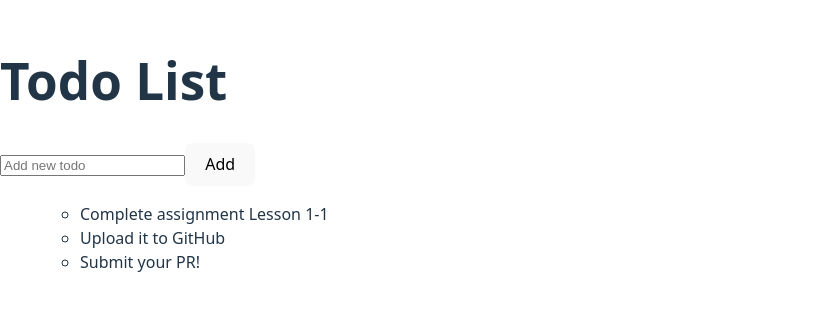
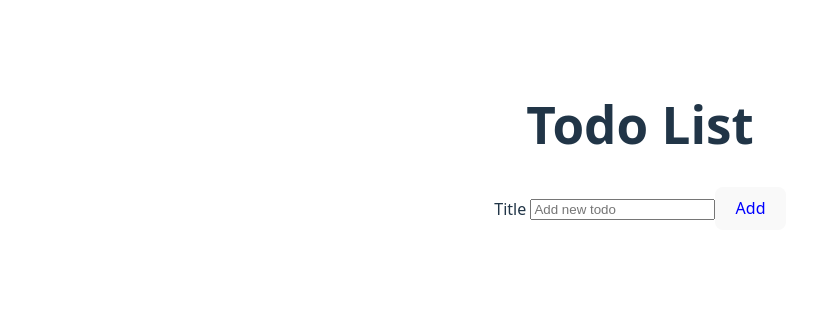
Before and after one commit to muginga72/todo-react, a React (Vite) app: page / in a window 1280 px wide. Shown: the part 246-556 px from the top of the page, without its empty margins (0-828 px from the left). Built offline with nearby package versions, Linux system fonts and the light colour scheme.

Commit message:
Week 3 - props and state and component instances

```diff
--- a/src/App.jsx
+++ b/src/App.jsx
@@ -1,14 +1,23 @@
-import React from 'react';
-import TodoListItem from './TodoListItem';
+import { useState } from 'react';
+import './App.css';
+import TodoList from './components/TodoList';
 import TodoForm from './components/TodoForm';
 
 function App() {
+  // Set statement
+  const [todoList, setTodoList] = useState([]);
+
+  function addTodo(title) {
+    const newTodo = { title, id: Date.now() };
+    setTodoList([...todoList, newTodo]);
+  }
+
   return (
     <div>
       <h1>Todo List</h1>
       {/* Rendering todo list and the form */}
-      <TodoForm/>
-      <TodoListItem />
+      <TodoForm onAddTodo={addTodo} />
+      <TodoList todoList={todoList} />
     </div>
   );
 }
--- a/src/TodoListItem.jsx
+++ /dev/null
@@ -1,13 +0,0 @@
-import React from 'react';
-import TodoList from './components/TodoList';
-
-function TodoListItem() {
-  return (
-    <ul>
-      {/* Rendering todo list */}
-      <TodoList/>
-    </ul>
-  );
-}
-
-export default TodoListItem;
--- a/src/components/TodoForm.jsx
+++ b/src/components/TodoForm.jsx
@@ -1,19 +1,24 @@
-import React from "react";
+import React, {useState} from "react";
 
 function TodoForm() {
+  const [newTodo, setNewTodo] = useState("");
+
+  const handleAddTodo = (e) => {
+    console.log(e);
+    e.preventDefault();
+    onAddTodo();
+    setNewTodo('');
+  }
+
   return(
-    <form>
+    <form onSubmit={handleAddTodo}>
       <div>
-        {/* <label>
-          <html></html>
-        </label> */}
-        <input
-          type="text"
-          name="title"
-          id="todoTitle"
+        <label htmlFor="todoTitle">Title </label>
+        <input type="text" name="title" id="todoTitle" required
+          value={newTodo}
           placeholder="Add new todo"
         />
-        <button>Add</button>
+        <button style={{color: "blue"}}>Add</button>
       </div>
     </form>
   )
--- a/src/components/TodoList.jsx
+++ b/src/components/TodoList.jsx
@@ -1,31 +1,12 @@
 import React from 'react';
+import TodoListItem from './TodoListItem';
 
-/* Array to store a variable TodoList */
-const todoList = [
-  {
-    id: '0',
-    title: 'Complete assignment Lesson 1-1'
-  },
-  {
-    id: '1',
-    title: 'Upload it to GitHub'
-  },
-  {
-    id: '2',
-    title: 'Submit your PR!'
-  },
-];
-
-function TodoList() {
+function TodoList({ todoList }) {
   return (
     <ul>
-      {/* Rendering todo list */}
-      {todoList.map(function (listItem) {
-        return <li key={listItem.id}>
-          <span>{listItem.title}</span>
-        </li>
-        }
-      )}
+      {todoList.map((todo) => (
+        <TodoListItem key={todo.id} todo={todo} />
+      ))}
     </ul>
   );
 }
--- /dev/null
+++ b/src/components/TodoListItem.jsx
@@ -0,0 +1,6 @@
+import React from "react";
+function TodoListItem({ todo: { title } }) {
+  return <li>{title}</li>;
+}
+
+export default TodoListItem;
```
Also changed, not shown: 1 other file (tests, documents, lock files or other folders).
